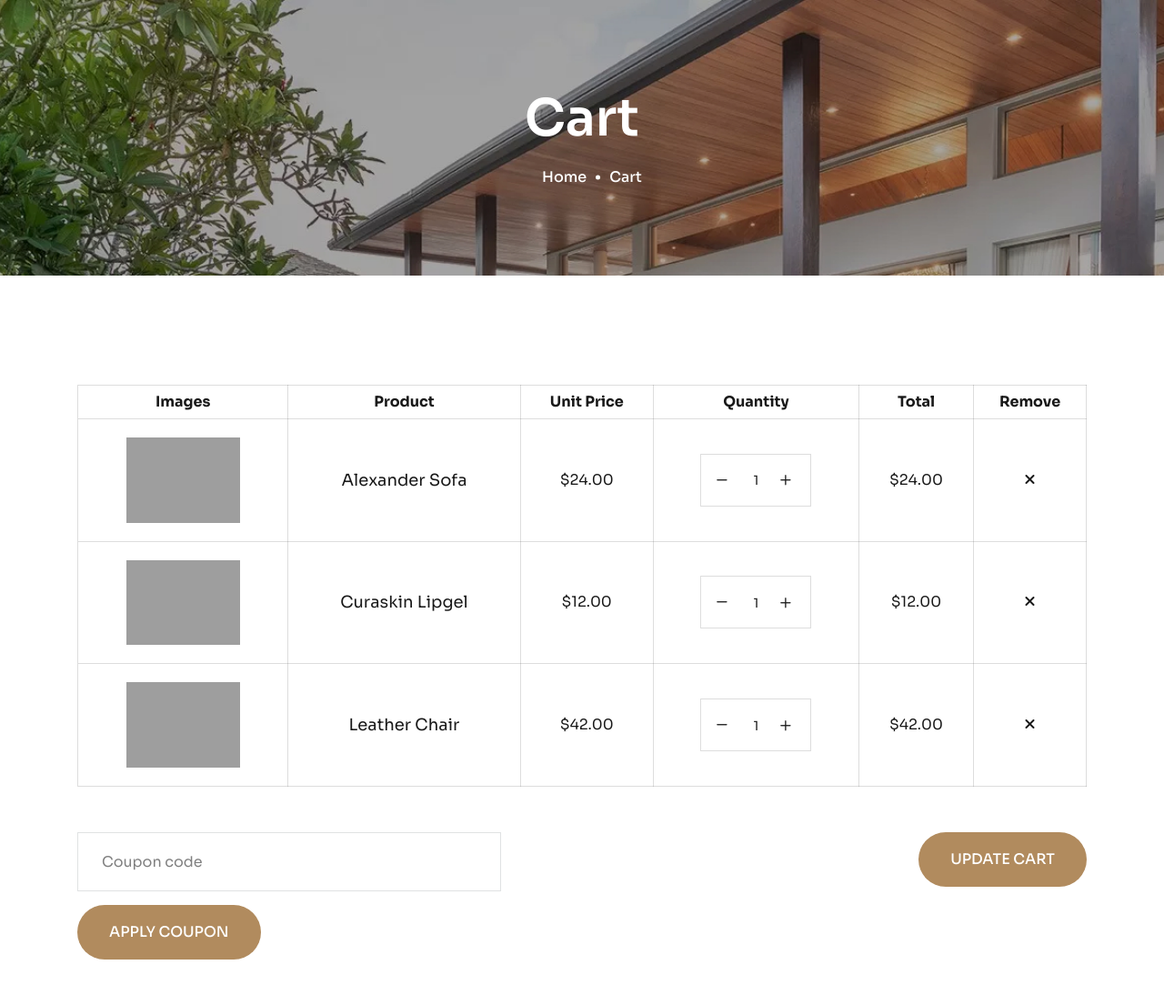
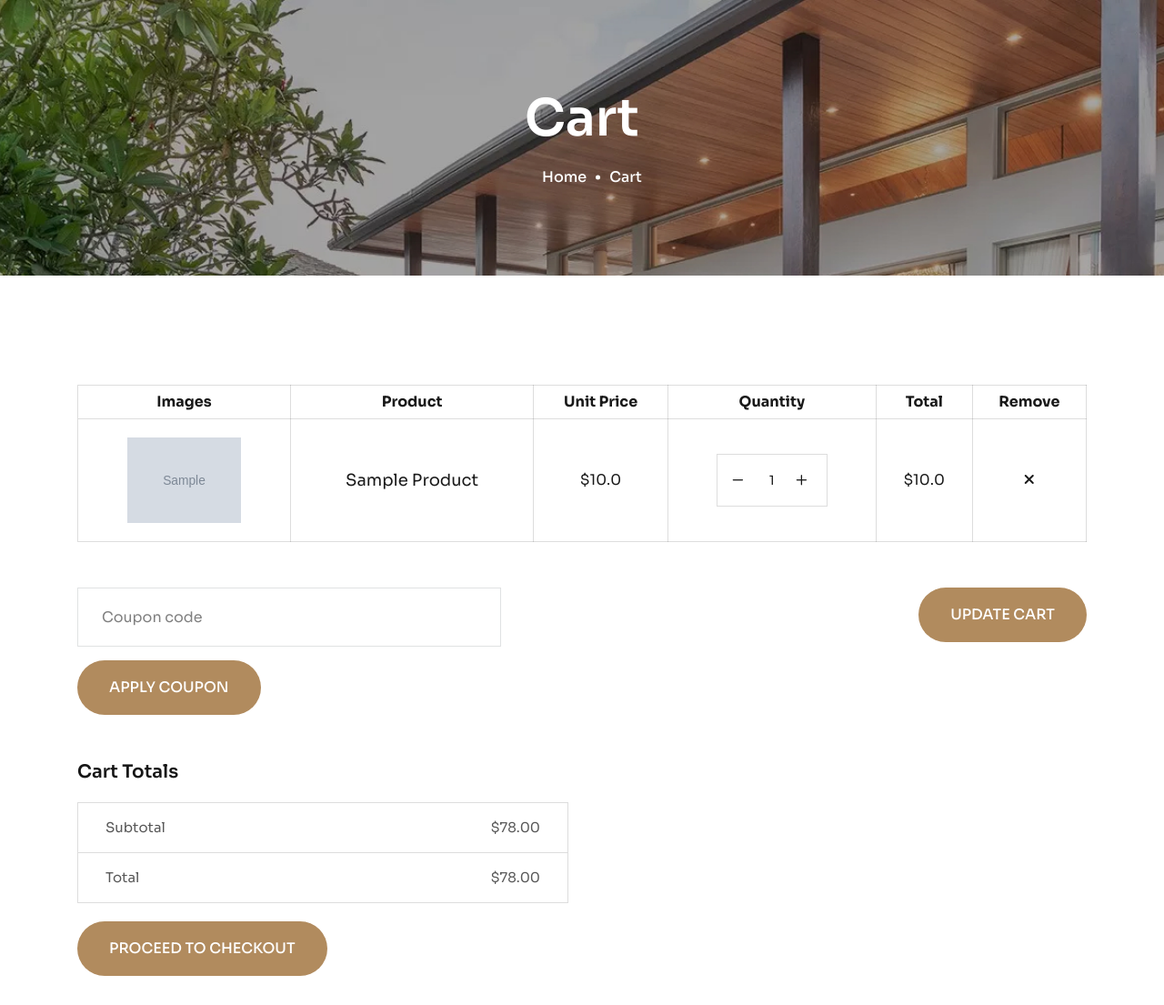
Before and after one commit to Sifat-IT-Academy/addina, a Django app: page /en/cart/ in a window 1280 px wide. Shown: the part 143-1248 px from the top of the page at 91% size. Run offline with Django 5.2, Linux system fonts and the light colour scheme; tables that the repository leaves empty hold one stand-in row (values such as "Sample post"); grey boxes marked "Sample" are stand-in pictures; parts of the project's set-up code (start-up, migrations or seed data) failed here and were passed over; some libraries are stand-ins or nearby versions; grey boxes are pictures that could not be loaded.

Commit message:
fix code

```diff
--- a/cart/urls.py
+++ b/cart/urls.py
@@ -1,5 +1,5 @@
 from django.urls import path
-from .views import cart_view
+from .views import CartListView
 urlpatterns = [
-    path('',cart_view,name='cart-page'),
+    path('',CartListView.as_view(),name='cart-page'),
 ]
--- a/cart/views.py
+++ b/cart/views.py
@@ -1,4 +1,7 @@
 from django.shortcuts import render
-
-def cart_view(request):
-    return render(request, "cart.html")
+from django.views.generic import ListView
+from .models import Cart
+class CartListView(ListView):
+    model = Cart
+    template_name = 'cart.html'
+    context_object_name = 'carts'
--- a/templates/cart.html
+++ b/templates/cart.html
@@ -47,11 +47,12 @@
                            </tr>
                         </thead>
                         <tbody>
+                           {% for cart in carts %}
                            <tr>
                               <td class="product-thumbnail"><a href="product-details.html"><img
-                                       src="{% static 'imgs/product/details/details-04.png' %}" alt="img"></a></td>
-                              <td class="product-name"><a href="product-details.html">Alexander Sofa</a></td>
-                              <td class="product-price"><span class="amount">$24.00</span></td>
+                                       src="{{cart.product.image.url}}" alt="img"></a></td>
+                              <td class="product-name"><a href="product-details.html">{{cart.product.title}}</a></td>
+                              <td class="product-price"><span class="amount">${{cart.product.price}}</span></td>
                               <td class="product-quantity text-center">
                                  <div class="product-quantity mt-10 mb-10">
                                     <div class="product-quantity-form">
@@ -63,48 +64,12 @@
                                     </div>
                                  </div>
                               </td>
-                              <td class="product-subtotal"><span class="amount">$24.00</span></td>
+                              <td class="product-subtotal"><span class="amount">${{cart.product.price}}</span></td>
                               <td class="product-remove"><a href="#"><i class="fa fa-times"></i></a></td>
                            </tr>
-                           <tr>
-                              <td class="product-thumbnail"><a href="product-details.html"><img
-                                       src="{% static 'imgs/product/details/details-05.png' %}" alt="img"></a></td>
-                              <td class="product-name"><a href="product-details.html">Curaskin Lipgel</a>
-                              </td>
-                              <td class="product-price"><span class="amount">$12.00</span></td>
-                              <td class="product-quantity text-center">
-                                 <div class="product-quantity mt-10 mb-10">
-                                    <div class="product-quantity-form">
-                                       <form action="#">
-                                          <button class="cart-minus"><i class="far fa-minus"></i></button>
-                                          <input class="cart-input" type="text" value="1">
-                                          <button class="cart-plus"><i class="far fa-plus"></i></button>
-                                       </form>
-                                    </div>
-                                 </div>
-                              </td>
-                              <td class="product-subtotal"><span class="amount">$12.00</span></td>
-                              <td class="product-remove"><a href="#"><i class="fa fa-times"></i></a></td>
-                           </tr>
-                           <tr>
-                              <td class="product-thumbnail"><a href="product-details.html"><img
-                                       src="{% static 'imgs/product/details/details-06.png' %}" alt="img"></a></td>
-                              <td class="product-name"><a href="product-details.html">Leather Chair</a></td>
-                              <td class="product-price"><span class="amount">$42.00</span></td>
-                              <td class="product-quantity text-center">
-                                 <div class="product-quantity mt-10 mb-10">
-                                    <div class="product-quantity-form">
-                                       <form action="#">
-                                          <button class="cart-minus"><i class="far fa-minus"></i></button>
-                                          <input class="cart-input" type="text" value="1">
-                                          <button class="cart-plus"><i class="far fa-plus"></i></button>
-                                       </form>
-                                    </div>
-                                 </div>
-                              </td>
-                              <td class="product-subtotal"><span class="amount">$42.00</span></td>
-                              <td class="product-remove"><a href="#"><i class="fa fa-times"></i></a></td>
-                           </tr>
+                           {% endfor %}
+
+
                         </tbody>
                      </table>
                   </div>
```
